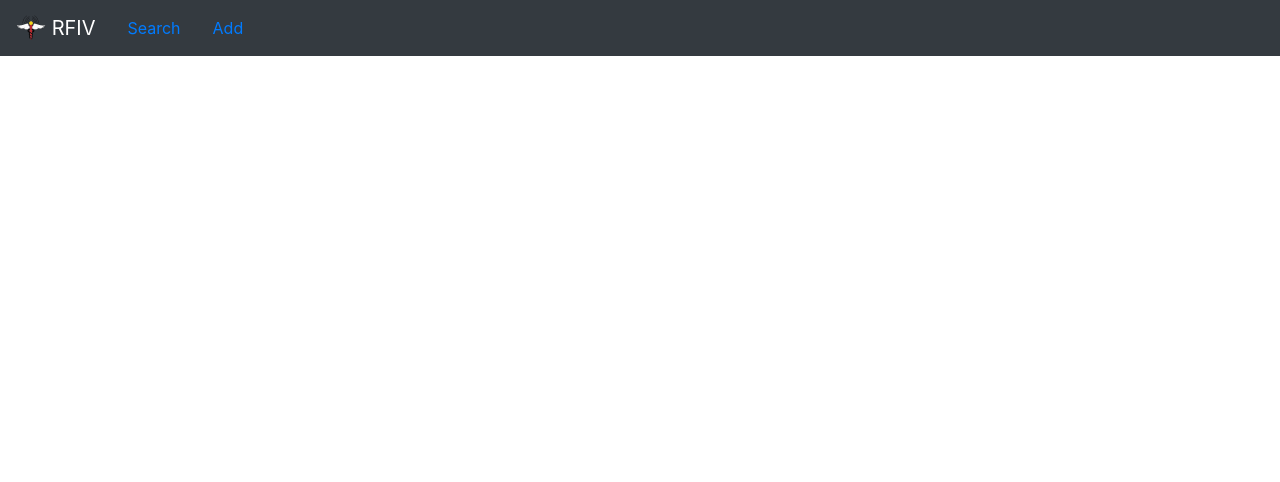
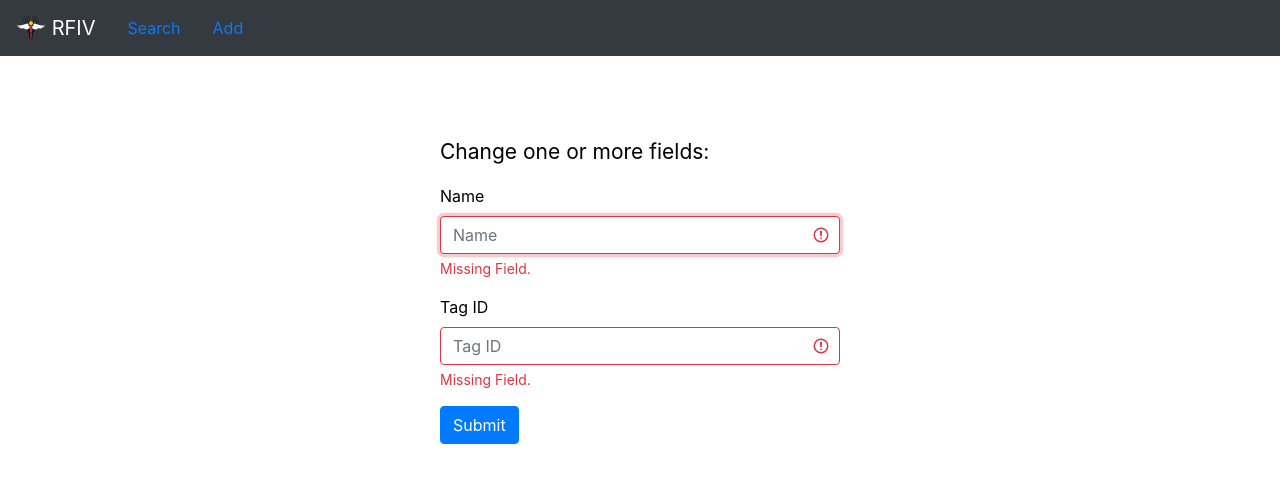
Before and after one commit to ManeuverOn/rfiv-ui, a React (Create React App) app: page /edit/1 in a window 1280 px wide. Shown: the top 482 px of the page. Built offline with nearby package versions, Linux system fonts and the light colour scheme; no server answers.

Commit message:
add edit patient info functionality

```diff
--- a/src/App.js
+++ b/src/App.js
@@ -6,6 +6,7 @@ import { Landing } from "./components/landing";
 import { Search } from "./components/search";
 import { Add } from "./components/add";
 import { Patient } from "./components/patient";
+import { Edit } from "./components/edit";
 
 export const App = () => {
   // loads the header bar and the component requested for according to the URL
@@ -16,6 +17,7 @@ export const App = () => {
       <Route path="/search" component={Search} />
       <Route path="/add" component={Add} />
       <Route path="/patient/:id" component={Patient} />
+      <Route path="/edit/:id" component={Edit} />
     </BrowserRouter>
   );
 };
--- /dev/null
+++ b/src/components/edit.js
@@ -0,0 +1,93 @@
+import "../css/App.css";
+
+import { useState, useEffect, useCallback } from "react";
+import { FormBox } from "./shared";
+
+export const Edit = ({ history, match }) => {
+  // notify user of invalid input
+  let [validated, setValidated] = useState(true);
+  // save user's form input
+  let [state, setState] = useState({ name: "", id: "", tagId: "" });
+  // error status of editing patient info
+  let [errorMsg, setErrorMsg] = useState("");
+
+  // handles saving changes on form input
+  const handleChange = (ev) => {
+    setState({ ...state, [ev.target.name]: ev.target.value });
+  };
+
+  // get information of patient with the ID provided in the URL
+  const getPatient = useCallback(async () => {
+    const res = await fetch(
+      `http://localhost:8080/v1/patient/${match.params.id}`
+    );
+    const data = await res.json();
+    if (res.ok) {
+      setState({
+        name: data.name,
+        id: data.id,
+        tagId: data.tagId,
+      });
+    } else {
+      setErrorMsg(data.error);
+    }
+  }, [match.params.id]);
+
+  // get patient information when page loads
+  useEffect(() => {
+    getPatient();
+  }, [getPatient]);
+
+  // handles editing patient info in database
+  const handleSubmit = async (ev) => {
+    ev.preventDefault();
+    // make sure at least one field is non-empty
+    if (ev.currentTarget.checkValidity()) {
+      const res = await fetch(
+        `http://localhost:8080/v1/patient/${match.params.id}`,
+        {
+          method: "PUT",
+          body: JSON.stringify({ name: state.name, tagId: state.tagId }),
+          headers: {
+            "content-type": "application/json",
+          },
+        }
+      );
+      if (res.ok) {
+        // edits successful, go to patient page
+        history.push(`/patient/${state.id}`);
+      } else {
+        // error when editing info
+        const data = await res.json();
+        setErrorMsg(data.error);
+        setValidated(false);
+      }
+    } else {
+      // at least one field was empty
+      setErrorMsg("");
+      setValidated(true);
+    }
+  };
+
+  // returns the form used for editing patient info
+  return (
+    <div className="App">
+      <div className="background">
+        <div className="form-box">
+          <p className="big-label">Change one or more fields:</p>
+          <FormBox
+            validated={validated}
+            handleSubmit={handleSubmit}
+            handleChange={handleChange}
+            feedback={"Missing Field."}
+            fields={[
+              { label: "Name", name: "name", value: state.name },
+              { label: "Tag ID", name: "tagId", value: state.tagId },
+            ]}
+          />
+          <div className="error-message">{errorMsg}</div>
+        </div>
+      </div>
+    </div>
+  );
+};
--- a/src/components/patient.js
+++ b/src/components/patient.js
@@ -1,6 +1,6 @@
 import "../css/App.css";
 
-import React, { useState, useEffect, useCallback } from "react";
+import { useState, useEffect, useCallback } from "react";
 import { Link } from "react-router-dom";
 import Container from "react-bootstrap/Container";
 import Row from "react-bootstrap/Row";
@@ -14,7 +14,6 @@ export const Patient = ({ match }) => {
     id: "",
     tagId: "",
   });
-
   // patient location history
   let [locations, setLocations] = useState([]);
 
@@ -41,19 +40,6 @@ export const Patient = ({ match }) => {
     getPatient();
   }, [getPatient]);
 
-  // Icon for refreshing info on page
-  const RefreshIcon = () => {
-    return (
-      <div className="refresh-icon">
-        <Row className="justify-content-md-center">
-          <Link to={`/patient/${match.params.id}`} onClick={getPatient}>
-            <SyncIcon size="medium" />
-          </Link>
-        </Row>
-      </div>
-    );
-  };
-
   // component for displaying patient's info
   const PatientInfo = ({ info, locHistory }) => {
     let lastLocation = "";
@@ -65,6 +51,9 @@ export const Patient = ({ match }) => {
 
     return (
       <Container>
+        <Row className="justify-content-end">
+          <Link to={`/edit/${match.params.id}`}>Edit Patient Info</Link>
+        </Row>
         <Table>
           <tbody>
             <tr>
@@ -86,6 +75,19 @@ export const Patient = ({ match }) => {
           </tbody>
         </Table>
       </Container>
+    );
+  };
+
+  // Icon for refreshing info on page
+  const RefreshIcon = () => {
+    return (
+      <div>
+        <Row className="justify-content-center">
+          <Link to="#" onClick={getPatient}>
+            <SyncIcon size="medium" />
+          </Link>
+        </Row>
+      </div>
     );
   };
 
@@ -120,8 +122,8 @@ export const Patient = ({ match }) => {
   return (
     <div className="App">
       <div className="background">
+        <PatientInfo info={state} locHistory={locations} />
         <RefreshIcon />
-        <PatientInfo info={state} locHistory={locations} />
         <LocationTable locHistory={locations} />
       </div>
     </div>
--- a/src/css/App.css
+++ b/src/css/App.css
@@ -58,7 +58,3 @@
   overflow: auto;
   min-width: 80vh;
 }
-
-.refresh-icon {
-  margin: 1vh;
-}
```
